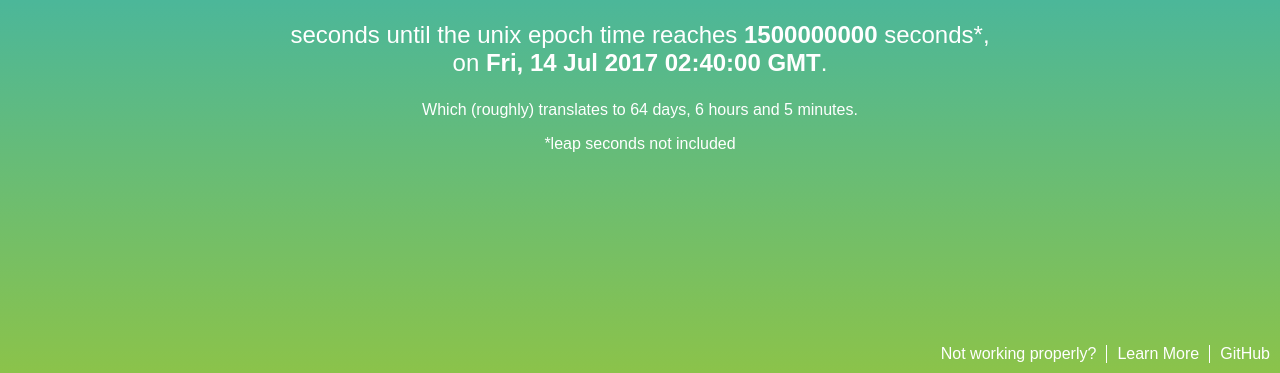
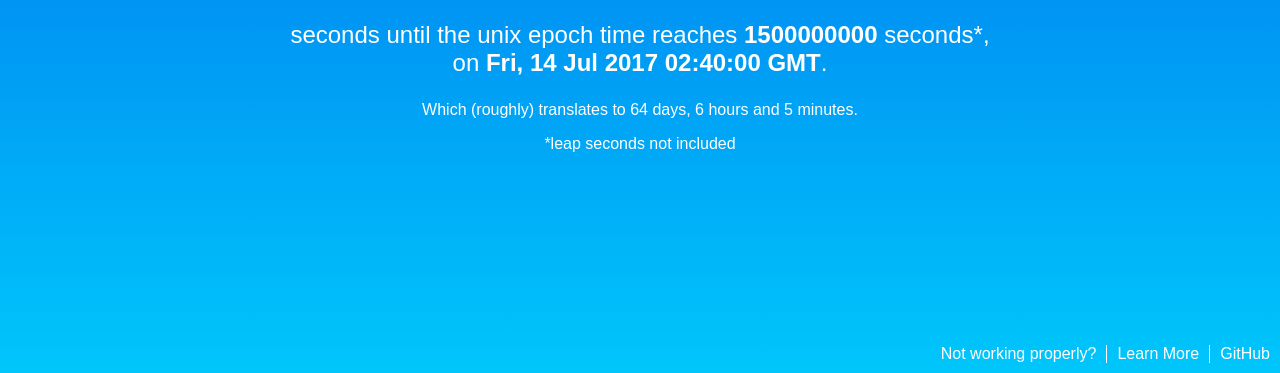
Before and after one commit to mspl13/unix-epoch-anniversary, a website built with webpack: page src/index.html in a window 1280 px wide. Shown: the part 427-800 px from the top of the page. Built offline with nearby package versions, Linux system fonts and the light colour scheme.

Commit message:
Add nicer background colors

```diff
--- a/src/app/stylesheets/main.scss
+++ b/src/app/stylesheets/main.scss
@@ -23,5 +23,5 @@ body {
   /*font-family: monospace;*/
 
   background-color: #03A9F4;
-  background: linear-gradient(#03A9F4, #8BC34A);
+  background: linear-gradient(to top, #00c6fb 0%, #005bea 100%);
 }
```
